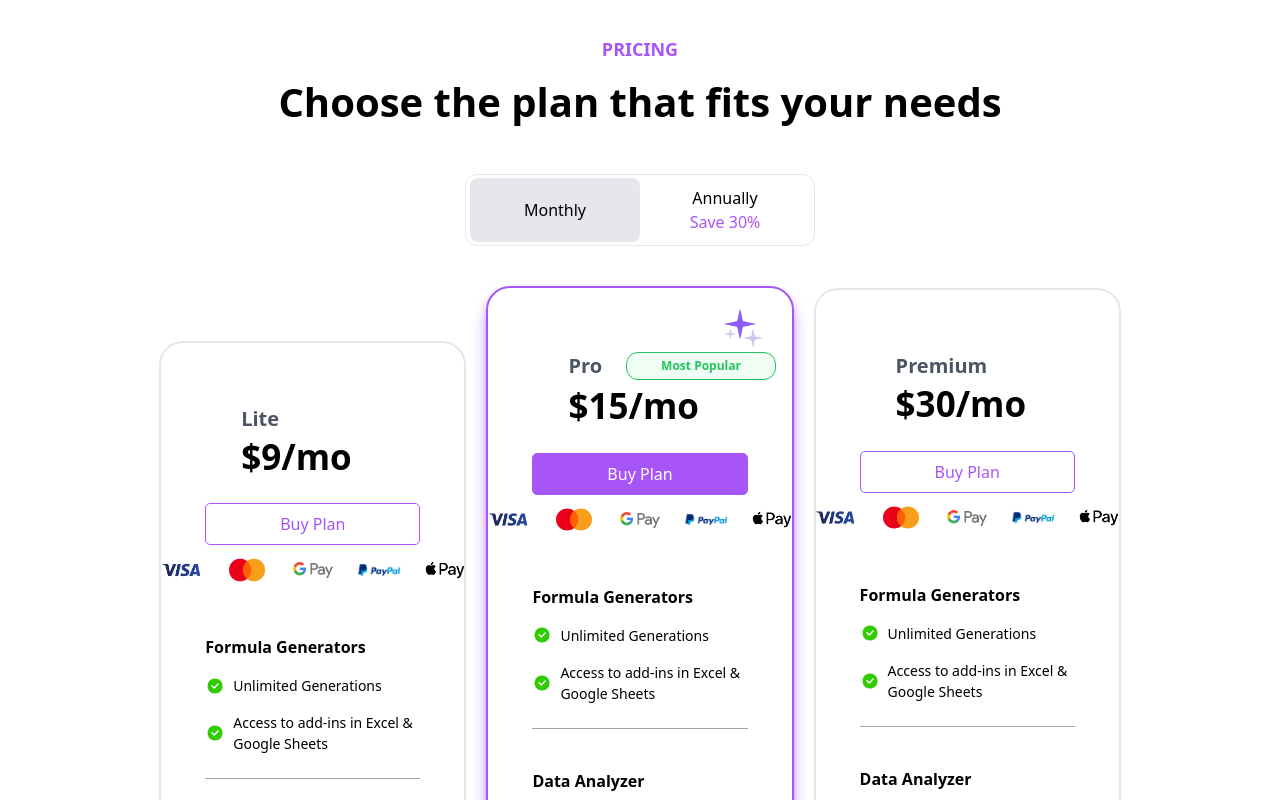
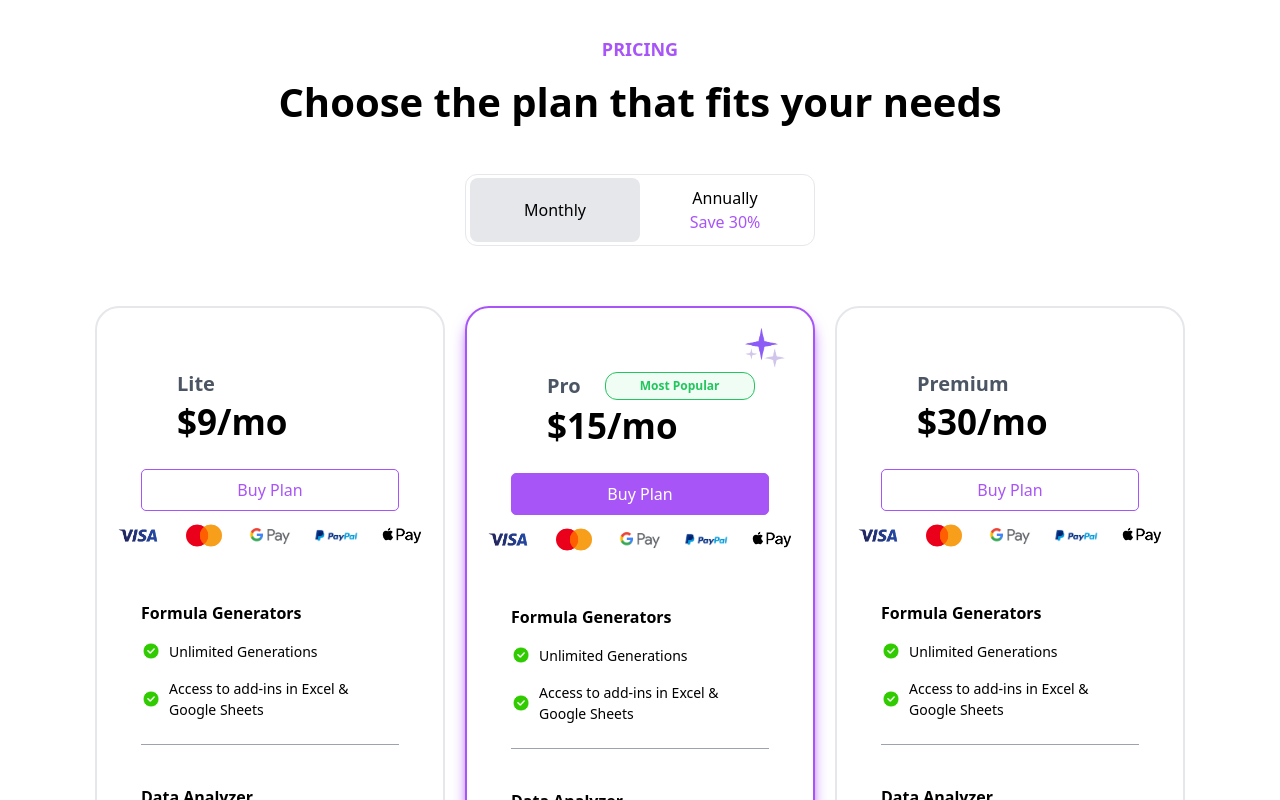
Before and after one commit to sampahallen/pricing-table, a React (Vite) app: page / in a window 1280 px wide. Shown: the top 800 px of the page. Built offline with nearby package versions, Linux system fonts and the light colour scheme.

Commit message:
Update Cards component for improved layout and responsive design adjustments

```diff
--- a/src/components/Cards.jsx
+++ b/src/components/Cards.jsx
@@ -17,14 +17,14 @@ const Cards = () => {
         setplans(updated)
     }
   return (
-    <section className="flex flex-row flex-wrap gap-5 items-center justify-center my-10 sm:p-0 p-5">
+    <section className="flex flex-row flex-wrap gap-5 items-center justify-center my-10 sm: p-5">
       {plans.map((plan, index) => (
         <motion.div
             whileHover={{scale: 1.01}}
             whileTap={{scale: 0.95}}
             key={index}
             onClick={() => handleActiveChange(index)}
-          className={`flex flex-col rounded-3xl p-11 w-full  sm:max-w-[24%] bg-white ${
+          className={`flex flex-col rounded-3xl p-11 w-full  sm:max-w-[350px] sm:h-[900px] bg-white ${
             plan.isActive === true ? "border-2 shadow-lg shadow-purple-500 border-purple-500" : "border-2"
           } cursor-pointer relative`}
         >
@@ -64,7 +64,7 @@ const Cards = () => {
                 <img
                   src={card.image}
                   alt=""
-                  className="w-[50px] h-[50px] object-contain"
+                  className="sm:w-[50px] sm:h-[50px] w-[35px] h-[35px] object-contain"
                 />
               ))}
             </div>
```
